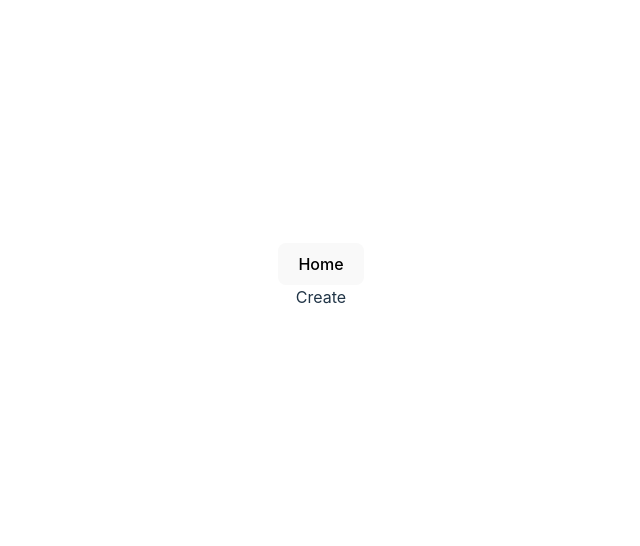
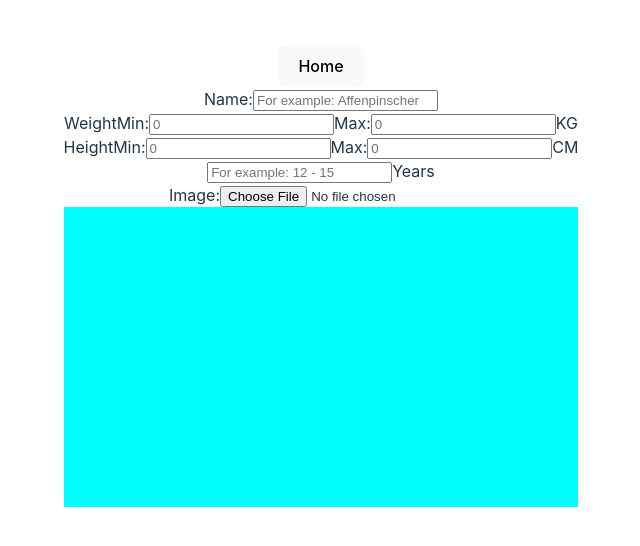
Before and after one commit to DeFariaM/Front-Pi-Dogs, a React (Vite) app: page /create in a window 1280 px wide. Shown: the part 124-670 px from the top of the page, without its empty margins (319-959 px from the left). Built offline with nearby package versions, Linux system fonts and the light colour scheme.

Commit message:
Initializing form

```diff
--- /dev/null
+++ b/src/Components/Form/Form.css
@@ -0,0 +1,16 @@
+.temperaments {
+  background-color: aqua;
+  grid-column: auto;
+  height: 300px;
+  scroll-behavior: smooth;
+  overflow: scroll;
+  overflow-x: hidden;
+  justify-content: space-between;
+}
+
+.temp-ind {
+  display: inline-block;
+  flex-wrap: wrap;
+  justify-self: auto;
+  margin: 2px;
+}
--- a/src/Components/Form/Form.jsx
+++ b/src/Components/Form/Form.jsx
@@ -1,7 +1,121 @@
-import React from "react";
+import React, { useState } from "react";
+import { validation } from "./validation";
+import { useSelector } from "react-redux";
+import "./Form.css";
 
 const Form = () => {
-  return <div>Form</div>;
+  const temperaments = useSelector((state) => state.temperaments);
+  const [selectedTemps, setSelectedTemps] = useState();
+  console.log(temperaments);
+
+  const [input, setInput] = useState({
+    name: "",
+    weight_min: 0,
+    weight_max: 0,
+    height_min: 0,
+    height_max: 0,
+    life_span: "",
+    Temperaments: [],
+  });
+
+  const [error, setError] = useState({
+    name: "",
+    weight: "",
+    height: "",
+    life_span: "",
+    Temperaments: "",
+  });
+
+  const handleChange = (e) => {
+    const name = e.target.name;
+    const value = e.target.value;
+
+    setInput({ ...input, [name]: value });
+    setError(validation({ ...input, [name]: value }));
+  };
+  return (
+    <div>
+      <label htmlFor="">Name:</label>
+      <input
+        name="name"
+        type="text"
+        placeholder="For example: Affenpinscher"
+        onChange={handleChange}
+      />
+      <span>{error.name}</span>
+      <br />
+
+      <span>Weight</span>
+      <label>Min:</label>
+      <input
+        name="weight_min"
+        type="number"
+        placeholder="0"
+        onChange={handleChange}
+      />
+
+      <label>Max:</label>
+      <input
+        name="weight_max"
+        type="number"
+        placeholder="0"
+        onChange={handleChange}
+      />
+      <span>KG</span>
+      <span>{error.weight}</span>
+      <br />
+
+      <span>Height</span>
+      <label>Min:</label>
+      <input
+        name="height_min"
+        type="number"
+        placeholder="0"
+        onChange={handleChange}
+      />
+
+      <label>Max:</label>
+      <input
+        name="height_max"
+        type="number"
+        placeholder="0"
+        onChange={handleChange}
+      />
+      <span>CM</span>
+      <span>{error.height}</span>
+      <br />
+
+      <input
+        name="life_span"
+        type="text"
+        placeholder="For example: 12 - 15"
+        onChange={handleChange}
+      />
+
+      <span>Years</span>
+      <span>{error.life_span}</span>
+      <br />
+
+      <label htmlFor="">Image:</label>
+      <input name="" type="file" />
+      <br />
+      <div className="temperaments">
+        {temperaments.map((temp) => (
+          <div className="temp-ind">
+            <label htmlFor={temp.name}>{temp.name}</label>
+            <input
+              type="checkbox"
+              name="temperaments"
+              id={temp.id}
+              value={temp.name}
+              /* checked={selectedTemps.includes(temp.name)} */
+              /* onChange={onSelectTemp} */
+            />
+          </div>
+        ))}
+      </div>
+    </div>
+  );
 };
 
 export default Form;
--- /dev/null
+++ b/src/Components/Form/validation.js
@@ -0,0 +1,56 @@
+export const validation = (input) => {
+  let errors = {};
+
+  //name
+  if (!input.name) {
+    errors.name = "Please insert a valid name!";
+  } else if (input.name.length > 20) {
+    errors.name = "The name must have less than 20 characters";
+  } else if (/\d/.test(input.name)) {
+    errors.name = "The name cant't have a number";
+  } else {
+    errors.name = "";
+  }
+
+  //weight
+  if (input.weight_max < input.weight_min) {
+    errors.weight = "The maximun weight can't be minor than the minimun";
+  } else if (!input.weight_min || !input.weight_max) {
+    errors.weight = "This can't be empty";
+  } else if (input.weight_min <= 0 || input.weight_max <= 0) {
+    errors.weight = "The weight must be greater than 0";
+  } else {
+    errors.weight = "";
+  }
+
+  //height
+  if (input.height_max < input.height_min) {
+    errors.height = "The maximun height can't be minor than the minimun";
+  } else if (!input.height_max || !input.height_min) {
+    errors.height = "This can't be empty";
+  } else if (input.height_min <= 0 || input.height_max <= 0) {
+    errors.height = "The height must be greater than 0";
+  } else {
+    errors.height = "";
+  }
+
+  //life span
+
+  const lifeSpan = input.life_span.split(" - ");
+  const min = Number(lifeSpan[0]);
+  const max = Number(lifeSpan[1]);
+  if (!input.life_span) {
+    errors.life_span = "This can't be empty";
+  } else if (!/\d/.test(input.life_span)) {
+    errors.life_span = "The life span must be declared with numbers";
+  } else if (!input.life_span.includes(" - ")) {
+    errors.life_span =
+      "The life span must be declared like the example (12 - 15)";
+  } else if (min > max) {
+    errors.life_span = "The first number can't be greater than the second one";
+  } else {
+    errors.life_span = "";
+  }
+
+  return errors;
+};
--- a/src/Redux/Reducer/reducer.js
+++ b/src/Redux/Reducer/reducer.js
@@ -15,7 +15,6 @@ let initialState = {
   allDogs: [],
   copyDogs: [],
   detailDog: [],
-  searchDogs: [],
   temperaments: [],
 };
 
--- a/src/Views/Create.jsx
+++ b/src/Views/Create.jsx
@@ -1,7 +1,12 @@
 import React from "react";
+import Form from "../Components/Form/Form";
 
 const Create = () => {
-  return <div>Create</div>;
+  return (
+    <div>
+      <Form />
+    </div>
+  );
 };
 
 export default Create;
```
Also changed, not shown: src/Components/Form/Form.module.css (deleted).
